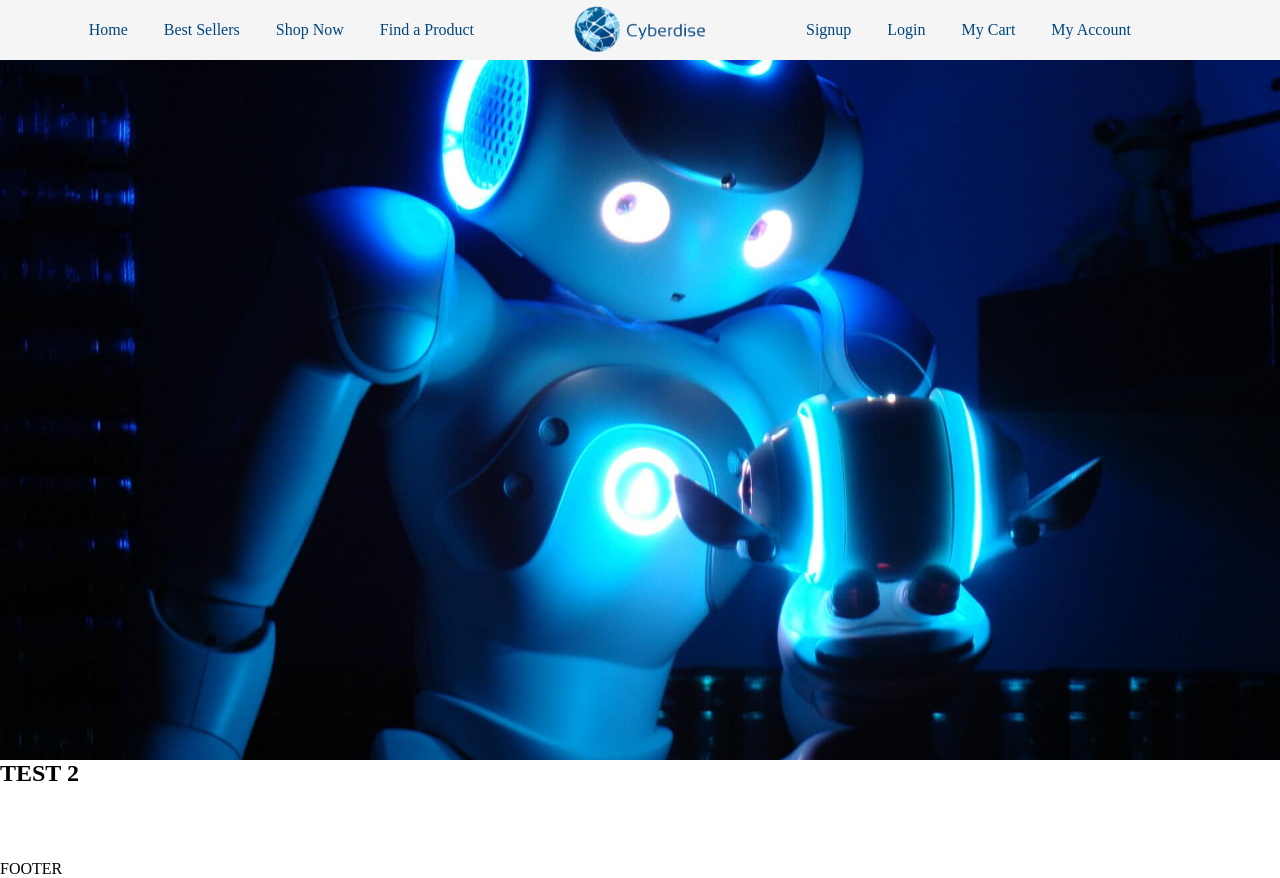
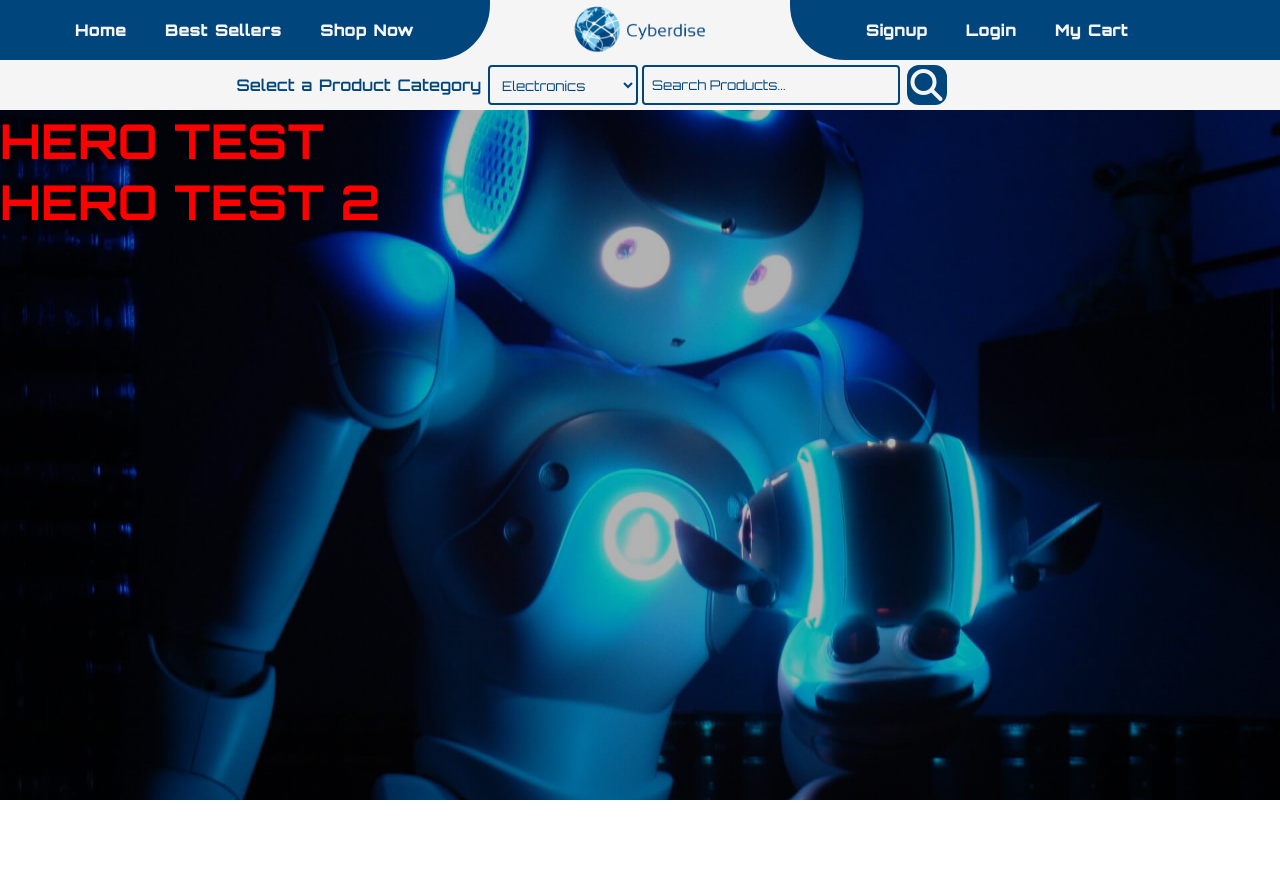
Before and after one commit to DNoel26/Cyberdise, a plain HTML site: page index_preview.html in a window 1280 px wide. After the commit the page ends 800 px from the top, so only its background shows below. Drawn offline with Linux system fonts and the light colour scheme; a web font is replaced by a local one.

Commit message:
second commit - headers and home page layout completed

```diff
--- a/front_end_preview/css/style.css
+++ b/front_end_preview/css/style.css
@@ -2,7 +2,18 @@
 {
     --main_bg_color: red;
     --header_bg_color: #F5F5F5;
+    --header_bg_color_2: #00467d;
     --header_font_color: #00467d;
+    --header_font_color_2: #F5F5F5;
+    --header_font_color_3: #01d9fe;
+    --font_family_orbitron: 'Orbitron', sans-serif;
+}
+
+@keyframes search_icon_pulse
+{
+    0% {font-size: 2rem;}
+    50% {font-size: 1.5rem;}
+    100% {font-size: 2rem;}
 }
 
 *
@@ -12,41 +23,153 @@
     box-sizing: border-box;
 }
 
-body
+#home_page_html
 {
+    overflow: auto;
+}
+
+#home_page_body
+{
+    height: 100vh;
     /*overflow: hidden;*/
+    overflow-y: scroll;
+    scroll-snap-type: y mandatory;
+    scroll-behavior: smooth;
     scrollbar-width: none;
 }
 
-/*body::-webkit-scrollbar
+body
+{
+    font-family: 'Orbitron', sans-serif;
+    font-size: 1rem;
+    font-weight: 400;
+    letter-spacing: 0.01rem;
+    word-spacing: 0.1rem;
+}
+
+body::-webkit-scrollbar
 {
     width: 0;
     height: 0;
-}*/
+}
+
+.button_class
+{
+    font-family: inherit;
+    padding: 0;
+    margin: 0;
+    appearance: none;
+    background: none;
+    border: none;
+    cursor: pointer;
+    outline: none;
+    margin: auto;
+    vertical-align: middle;
+}
+
+.scroll_snap_start_pos
+{
+    scroll-snap-align: start;
+}
+
+.fa-search
+{
+    color: var(--header_font_color_2);
+    width: 32px;
+    height: 32px;
+    text-align: center;
+}
+
+.fa-search::before
+{
+    font-size: 2rem;
+    line-height: 32px;
+}
+
+form, input, select, button /*Font Family Inheritance*/
+{
+    font-family: inherit;
+}
+
+nav .form_class
+{
+    /*background-color: red;*/
+    display: grid;
+    grid-template-columns: 450px 450px;
+    max-width: 900px;
+    max-height: 50px;
+    height: 100%;
+    margin: 0 auto;
+    align-items: center;
+}
+
+nav .form_class div
+{
+    height: 40px;
+}
+
+nav .form_class > div:nth-child(1)
+{
+    text-align: right;
+    padding-right: 2px;
+}
+
+nav .form_class > div:nth-child(2)
+{
+    text-align: left;
+    padding-left: 2px;
+}
+
+nav label
+{
+    color: var(--header_font_color);
+}
+
+nav .form_class button
+{
+    height: 40px;
+    width: 40px;
+    border-radius: 12px;
+    background-color: var(--header_bg_color_2);
+}
+
+nav .form_class button:hover, nav .form_class button:hover .fa-search
+{
+    background-color: var(--header_font_color);
+    color: var(--header_font_color_3);
+    border-radius: 12px;
+}
 
 header
 {
     width: 100%;
-    max-height: 60px;
-    height: 60px;
+    max-height: 110px;
+    height: 110px;
     background: none;
     background-color: var(--header_bg_color);
+    font-weight: 600;
 }
 
 nav
 {
+    max-width: 100%;
+    width: 100%;
+    margin: 0 auto;
+    background: none;
+}
+
+#top_nav
+{
     display: grid;
     grid-template-columns: 1fr 300px 1fr;
-    max-width: 1500px;
-    width: 100%;
-    height: 100%;
-    margin: 0 auto;
+    height: 60px;
 }
 
 #logo_div
 {
     max-height: 60px;
     height: 100%;
+    background-color: var(--header_bg_color);
 }
 
 #logo_div > img
@@ -57,20 +180,83 @@ nav
     margin-top: 2px;
 }
 
+#bottom_nav
+{
+    display: grid;
+    text-align: center;
+    max-width: 100%;
+    width: 100%;
+    height: 50px;
+    background-color: var(--header_bg_color);
+    align-content: center;
+}
+
+#bottom_nav input, #bottom_nav select
+{
+    height: 40px;
+    width: 258px;
+    background-color: var(--header_bg_color);
+    color: var(--header_font_color);
+    border: none;
+    border-style: solid;
+    border-width: 2px;
+    border-radius: 4px;
+    border-color: var(--header_font_color);
+    padding: 10px 16px 10px 8px;
+    transition-duration: 1s;
+}
+
+#bottom_nav button:hover i::before
+{
+    animation: search_icon_pulse 1s ease 0.4s infinite;
+}
+
+#bottom_nav input:focus, #bottom_nav select:focus
+{
+    background-color: var(--header_bg_color_2);
+    color: var(--header_font_color_2);
+    border-color: var(--header_font_color_2);
+}
+
+#bottom_nav select
+{
+    max-width: 150px;
+}
+
+#bottom_nav input:focus::placeholder
+{
+    color: var(--header_font_color_2);
+}
+
+::placeholder
+{
+    opacity: 1;
+    color: var(--header_font_color);
+}
+
 nav ul
 {
     max-height: 60px;
     height: 60px;
 }
 
+#left_nav_list, #right_nav_list
+{
+    background-color: var(--header_bg_color_2);
+}
+
 #left_nav_list
 {
     text-align: right;
+    padding-right: 60px;
+    border-bottom-right-radius: 55px;
 }
 
 #right_nav_list
 {
     text-align: left;
+    padding-left: 60px;
+    border-bottom-left-radius: 55px;
 }
 
 nav li
@@ -85,33 +271,71 @@ nav li
 nav a
 {
     text-decoration: none;
-    color: var(--header_font_color);
+    color: var(--header_font_color_2);
+    font-weight: 900;
+    transition: 0.6s;
+}
+
+nav a:hover
+{
+    color: var(--header_font_color_3);
+    border-bottom-color: var(--header_font_color_3);
+    border-bottom-style: solid;
+    border-bottom-width: 2px;
+    padding-bottom: 6px;
+}
+
+footer
+{
+    background-color: red;
+    height: 300px;
+}
+
+.hero
+{
+    height: calc(100vh - 110px);
+    width: 100%;
+    background: linear-gradient( rgba(0, 0, 0, 0.3), rgba(0, 0, 0, 0.3) ), url("/front_end_preview/img/robot_optimized.jpg");
+    /*background-image: url(/front_end_preview/img/robot_optimized.jpg);*/
+    background-position: center;
+    background-repeat: no-repeat;
+    background-size: cover;
 }
 
 main
 {
+    height: 100vh;
+}
+
+.no_hero
+{
+    height: 100%;
+    max-height: 100%;
     overflow-y: scroll;
     scroll-snap-type: y mandatory;
     scroll-behavior: smooth;
-    height: 100vh;
-    background: none;
+}
 
+.no_hero::-webkit-scrollbar
+{
+    width: 0;
+    height: 0;
 }
 
 .full_view_section
 {
     height: 100vh;
     scroll-snap-align: start;
-    position: relative;
 }
 
-.hero_section
+.last_section
 {
-    height: calc(100vh - 100px);
-    width: 100%;
-    background-image: url(/front_end_preview/img/robot_optimized.jpg);
-    background-position: center;
-    background-repeat: no-repeat;
-    background-size: cover;
-    z-index: -1;
+    height: calc(100vh - 300px);
+    background-color: rebeccapurple;
 }
+
+h1, h2
+{
+    color: red;
+    font-size: 3rem;
+}
--- a/index_preview.html
+++ b/index_preview.html
@@ -1,14 +1,19 @@
 <!DOCTYPE html>
-<html lang="en">
+<html id="home_page_html" lang="en">
 <head>
     <meta charset="UTF-8">
     <meta name="viewport" content="width=device-width, initial-scale=1.0">
     <title>Cyberdise | Home Page</title>
+    <link href="https://fonts.googleapis.com/css2?family=Nova+Square&display=swap" rel="stylesheet">
+    <link href="https://fonts.googleapis.com/css2?family=Geo:ital@0;1&display=swap" rel="stylesheet">
+    <link href="https://fonts.googleapis.com/css2?family=Roboto:ital,wght@0,100;0,300;0,400;0,500;0,700;0,900;1,100;1,300;1,400;1,500;1,700;1,900&display=swap" rel="stylesheet"> <!--Roboto-->
+    <link href="https://fonts.googleapis.com/css2?family=Orbitron:wght@400;500;600;669;700;800;900&display=swap" rel="stylesheet"> <!--Orbitron-->
+    <script src="https://kit.fontawesome.com/3ad7481254.js" crossorigin="anonymous"></script>
     <link rel="stylesheet" href="front_end_preview/css/style.css">
 </head>
-<body>
-    <header class="hero">
-        <nav>
+<body id="home_page_body">
+    <header class="scroll_snap_start_pos">
+        <nav id="top_nav">
             <ul id="left_nav_list">
                 <li><a href="#">Home</a></li>
                 <li><a href="#">Best Sellers</a></li>
@@ -25,23 +30,51 @@
                 <li><a href="#">My Account</a></li>
             </ul>
         </nav>
+        <nav id="bottom_nav">
+            <form class="form_class" action="">
+                <div>
+                    <label class="label" for="category_list">Select a Product Category</label>
+                    <select class="" name="category_list" id="category_list">
+                        <option value="electronics">Electronics</option>
+                        <option value="supplements">Supplements</option>
+                        <option value="toys">Toys</option>
+                    </select>
+                </div>
+                <div>
+                    <input type="search" name="search" id="search_bar" placeholder="Search Products...">
+                    <button class="button_class" type="submit">
+                        <i class="fas fa-search"></i>
+                    </button>
+                </div>
+            </form>
+        </nav>
     </header>
-    <main>
-        <section class="hero_section full_view_section">
-            <div>
-                TEST
+    <section class="hero">
+        <h1>
+            HERO TEST
+        </h1>
+        <h2>
+            HERO TEST 2
+        </h2>
+    </section>
+    <main class="scroll_snap_start_pos">
+        <section class="no_hero full_view_section">
+            <div class="full_view_section">
+                <h1>TEST 2</h1>
             </div>
-            <div>
-
+            <div class="full_view_section" style="background-color: blue;">
+                <h1>TEST 3</h1>
+            </div>
+            <div class="full_view_section">
+                <h1>TEST 4</h1>
             </div>
         </section>
-        <section class="no_hero_section full_view_section">
-            <h1>TEST 2</h1>
-        </section>
-        <section class="no_hero_section full_view_section">
-            <h1>TEST 3</h1>
-        </section>
     </main>
+    <section class="last_section scroll_snap_start_pos">
+        <div>
+            ABOVE FOOTER
+        </div>
+    </section>
     <footer>
         <div>
             FOOTER
```
